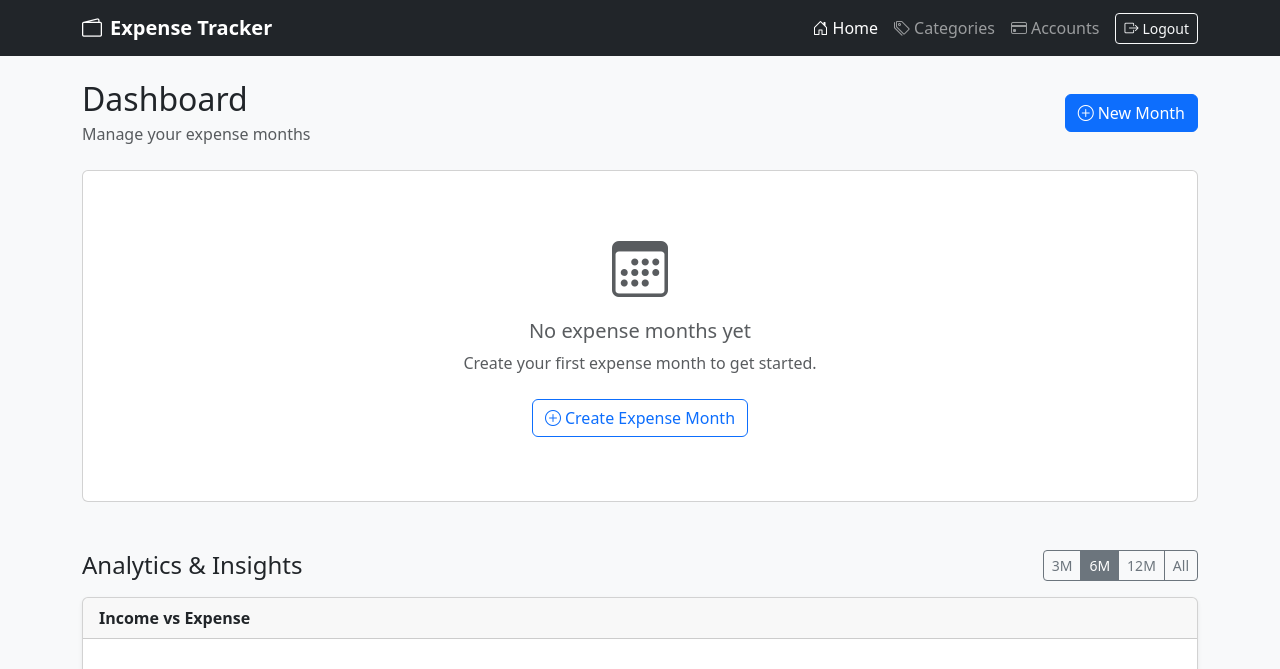
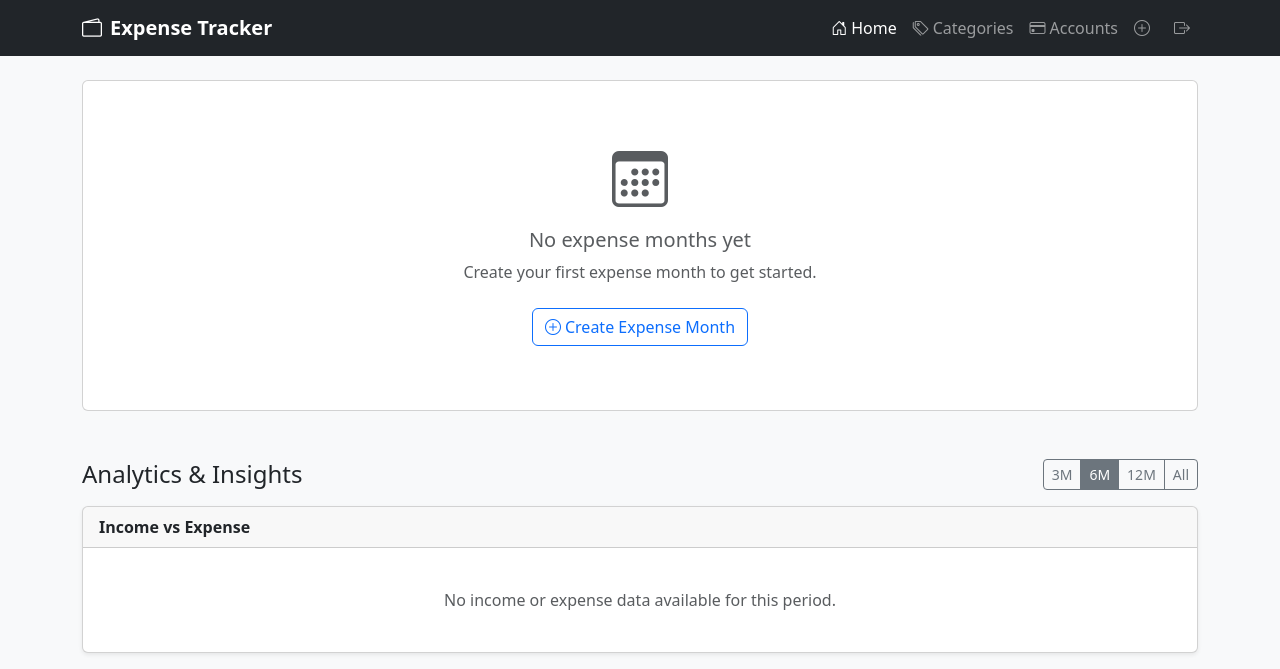
Before and after one commit to xsyed/expense-tracker, a Django app: page / in a window 1280 px wide. Shown: the top 669 px of the page. Run offline with Django 4.2, Linux system fonts and the light colour scheme; the visitor is signed in with stand-in values (Sample User, id 1); data comes from the database, SQL or seed files in the repository; data that the repository does not hold is empty; parts of the project's set-up code (start-up, migrations or seed data) failed here and were passed over; some libraries are stand-ins or nearby versions.

Commit message:
Add new month button to navigation and enhance tooltip functionality

```diff
--- a/templates/base.html
+++ b/templates/base.html
@@ -45,11 +45,20 @@
               <i class="bi bi-credit-card me-1"></i>Accounts
             </a>
           </li>
+          <li class="nav-item">
+            <a class="nav-link" href="{% url 'month_create' %}"
+              data-bs-toggle="tooltip" data-bs-placement="bottom" data-bs-title="New Month">
+              <i class="bi bi-plus-circle"></i>
+              <span class="d-lg-none ms-2">New Month</span>
+            </a>
+          </li>
           <li class="nav-item ms-lg-2">
             <form method="post" action="/auth/logout/" class="d-inline">
               {% csrf_token %}
-              <button type="submit" class="btn btn-outline-light btn-sm">
-                <i class="bi bi-box-arrow-right me-1"></i>Logout
+              <button type="submit" class="nav-link border-0 bg-transparent px-2"
+                data-bs-toggle="tooltip" data-bs-placement="bottom" data-bs-title="Logout">
+                <i class="bi bi-box-arrow-right"></i>
+                <span class="d-lg-none ms-2">Logout</span>
               </button>
             </form>
           </li>
@@ -78,7 +87,10 @@
 
   <!-- Bootstrap 5 JS -->
   <script src="https://cdn.jsdelivr.net/npm/bootstrap@5.3.3/dist/js/bootstrap.bundle.min.js"></script>
-  <script>document.querySelectorAll('#toast-container .toast').forEach(el => new bootstrap.Toast(el, { delay: 5000 }).show());</script>
+  <script>
+    document.querySelectorAll('[data-bs-toggle="tooltip"]').forEach(el => new bootstrap.Tooltip(el));
+    document.querySelectorAll('#toast-container .toast').forEach(el => new bootstrap.Toast(el, { delay: 5000 }).show());
+  </script>
   {% block extra_js %}{% endblock %}
 </body>
 </html>
--- a/templates/home.html
+++ b/templates/home.html
@@ -34,16 +34,6 @@
 {% endblock %}
 
 {% block content %}
-<div class="d-flex justify-content-between align-items-center mb-4">
-  <div>
-    <h2 class="mb-1">Dashboard</h2>
-    <p class="text-muted mb-0">Manage your expense months</p>
-  </div>
-  <a href="{% url 'month_create' %}" class="btn btn-primary">
-    <i class="bi bi-plus-circle me-1"></i>New Month
-  </a>
-</div>
-
 {% if expense_months %}
 <div class="d-flex align-items-center gap-2 mb-5">
   <button id="carousel-prev" class="btn btn-outline-secondary flex-shrink-0" aria-label="Previous months">
```
